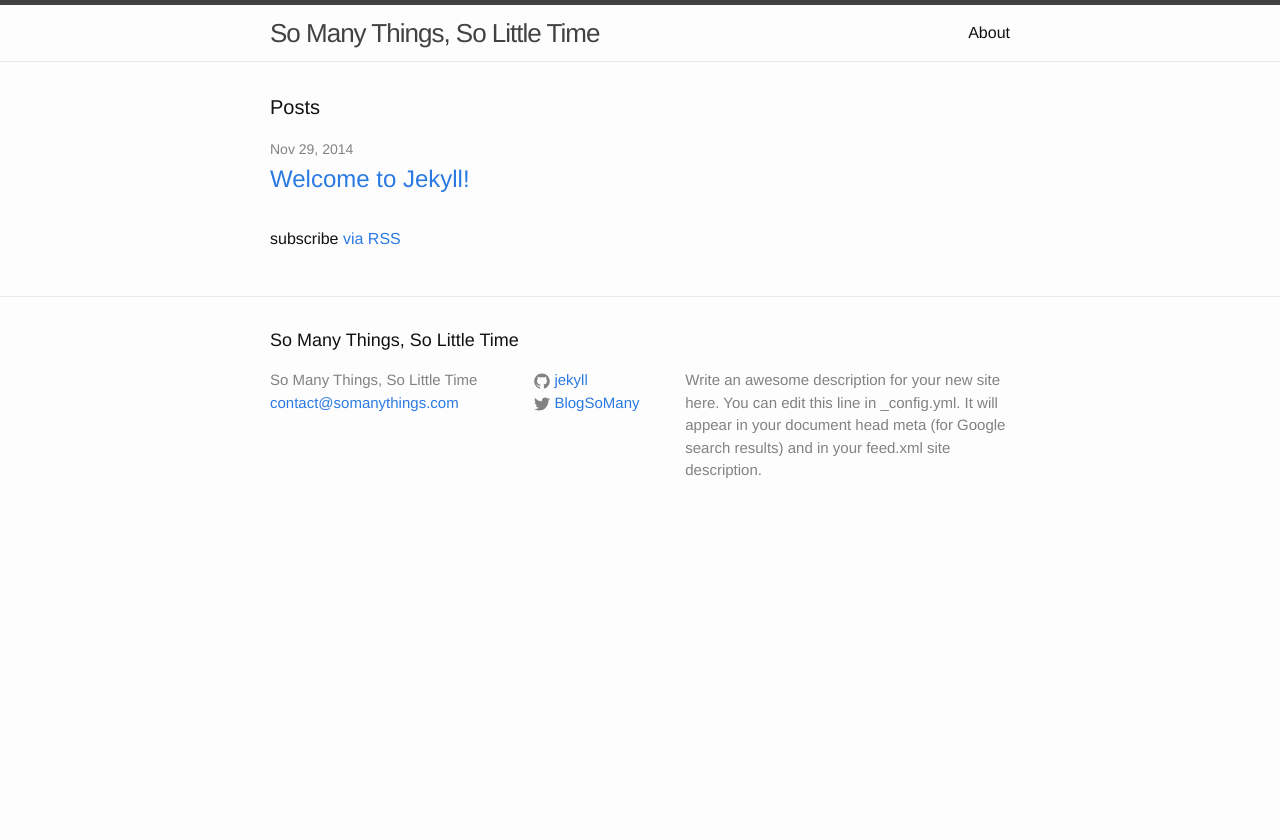
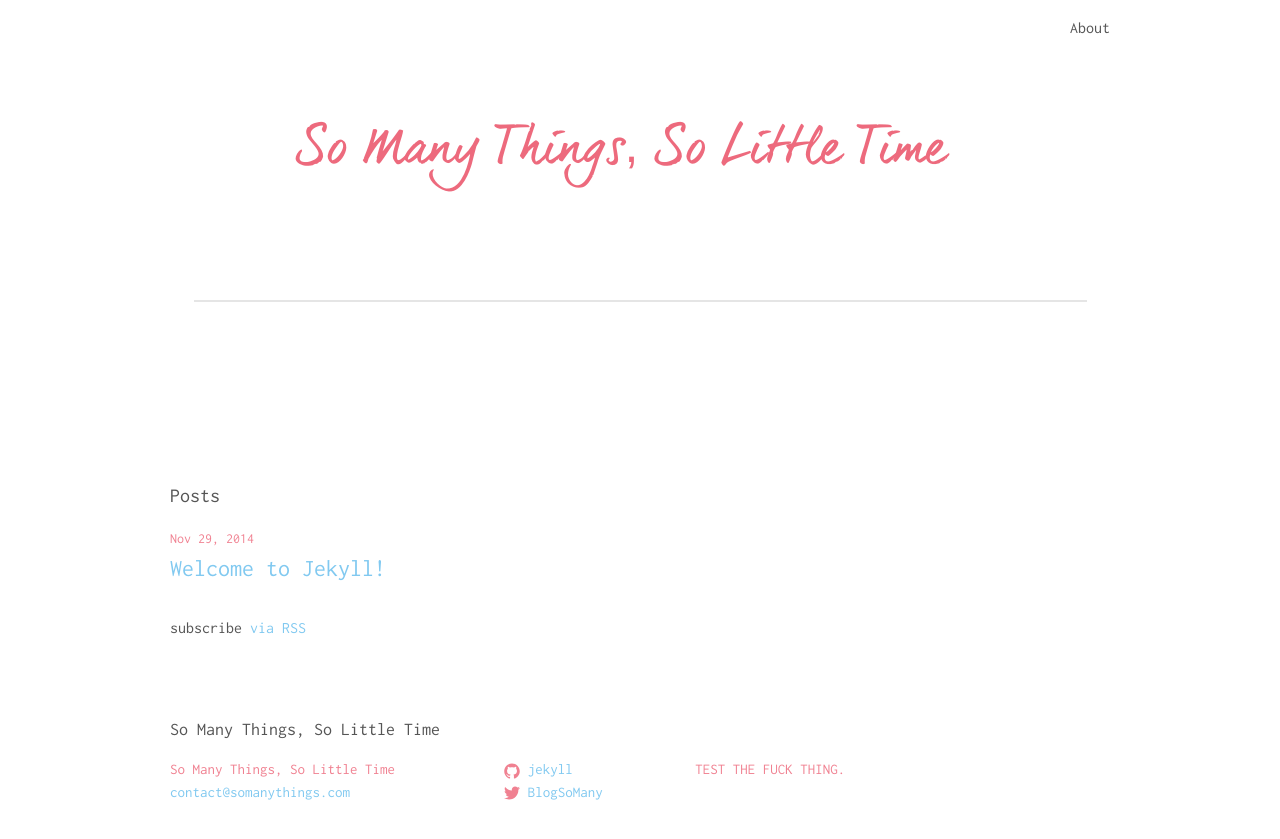
Before and after one commit to somanythingssolittletime/somanythingssolittletime.github.io, a Jekyll site: the page built from index.html, in a window 1280 px wide. Shown: the top 839 px of the page. Built offline with Jekyll 4.4.1, drawn with Linux system fonts in a browser that asks for light colours.

Commit message:
changes color schema and adds new fonts

```diff
--- a/_config.yml
+++ b/_config.yml
@@ -2,9 +2,7 @@
 title: So Many Things, So Little Time
 email: contact@somanythings.com
 description: > # this means to ignore newlines until "baseurl:"
-  Write an awesome description for your new site here. You can edit this
-  line in _config.yml. It will appear in your document head meta (for
-  Google search results) and in your feed.xml site description.
+  TEST THE FUCK THING.
 baseurl: "" # the subpath of your site, e.g. /blog/
 url: "http://somanythings.io" # the base hostname & protocol for your site
 twitter_username: BlogSoMany
--- a/_includes/head.html
+++ b/_includes/head.html
@@ -7,7 +7,7 @@
   <title>{% if page.title %}{{ page.title }}{% else %}{{ site.title }}{% endif %}</title>
   <meta name="description" content="{% if page.excerpt %}{{ page.excerpt | strip_html | strip_newlines | truncate: 160 }}{% else %}{{ site.description }}{% endif %}">
 
-  <link rel="stylesheet" href="{{ "/css/main.css" | prepend: site.baseurl }}">
+  <link rel="stylesheet" href="{{ "/public/css/main.css" | prepend: site.baseurl }}">
   <link rel="canonical" href="{{ page.url | replace:'index.html','' | prepend: site.baseurl | prepend: site.url }}">
   <link rel="alternate" type="application/atom+xml" title="{{ site.title }}" href="{{ "/feed.xml" | prepend: site.baseurl | prepend: site.url }}" />
 </head>
--- a/_includes/header.html
+++ b/_includes/header.html
@@ -1,8 +1,6 @@
 <header class="site-header">
 
   <div class="wrapper">
-
-    <a class="site-title" href="{{ site.baseurl }}/">{{ site.title }}</a>
 
     <nav class="site-nav">
       <a href="#" class="menu-icon">
@@ -22,6 +20,11 @@
       </div>
     </nav>
 
+    <div class="site-title">
+    <a class="site-title" href="{{ site.baseurl }}/">{{ site.title }}</a>
+    </div>
+
+    <div class="line"></div>
+
   </div>
-
 </header>
--- a/_sass/_base.scss
+++ b/_sass/_base.scss
@@ -108,8 +108,8 @@ a {
  * Blockquotes
  */
 blockquote {
-    color: $grey-color;
-    border-left: 4px solid $grey-color-light;
+    color: $rose-color;
+    border-left: 4px solid $rose-color-light;
     padding-left: $spacing-unit / 2;
     font-size: 18px;
     letter-spacing: -1px;
@@ -128,7 +128,7 @@ blockquote {
 pre,
 code {
     font-size: 15px;
-    border: 1px solid $grey-color-light;
+    border: 1px solid $rose-color-light;
     border-radius: 3px;
     background-color: #eef;
 }
@@ -198,7 +198,15 @@ pre {
         vertical-align: middle;
 
         path {
-            fill: $grey-color;
+            fill: $rose-color;
         }
     }
 }
+
+.line {
+    height: 2px;
+    background: #E5E5E5;
+    max-width: 95%;
+    float: center;
+    margin: 0 auto;
+}
--- a/_sass/_layout.scss
+++ b/_sass/_layout.scss
@@ -2,24 +2,25 @@
  * Site header
  */
 .site-header {
-    border-top: 5px solid $grey-color-dark;
-    border-bottom: 1px solid $grey-color-light;
-    min-height: 56px;
+    border-bottom: 1px solid $rose-color-light;
+    min-height: 450px;
 
     // Positioning context for the mobile navigation icon
     position: relative;
 }
 
 .site-title {
-    font-size: 26px;
-    line-height: 56px;
+    font-family: $brand-font-family;
+    font-size: 50px;
+    line-height: 300px;
     letter-spacing: -1px;
-    margin-bottom: 0;
-    float: left;
+    margin-bottom: 0 auto;
+    text-align: center;
+    float: center;
 
     &,
     &:visited {
-        color: $grey-color-dark;
+        color: $rose-color-dark;
     }
 }
 
@@ -46,7 +47,7 @@
         top: 9px;
         right: 30px;
         background-color: $background-color;
-        border: 1px solid $grey-color-light;
+        border: 1px solid $rose-color-light;
         border-radius: 5px;
         text-align: right;
 
@@ -64,7 +65,7 @@
                 height: 15px;
 
                 path {
-                    fill: $grey-color-dark;
+                    fill: $rose-color-dark;
                 }
             }
         }
@@ -92,7 +93,7 @@
  * Site footer
  */
 .site-footer {
-    border-top: 1px solid $grey-color-light;
+    border-top: 1px solid $rose-color-light;
     padding: $spacing-unit 0;
 }
 
@@ -109,7 +110,7 @@
 
 .footer-col-wrapper {
     font-size: 15px;
-    color: $grey-color;
+    color: $rose-color;
     margin-left: -$spacing-unit / 2;
     @extend %clearfix;
 }
@@ -180,7 +181,7 @@
 
 .post-meta {
     font-size: $small-font-size;
-    color: $grey-color;
+    color: $rose-color;
 }
 
 .post-link {
--- a/css/main.scss
+++ b/public/css/main.scss
@@ -3,26 +3,41 @@
 ---
 @charset "utf-8";
 
+@font-face {
+  font-family: 'dearJoe';
+  src:url('../fonts/dearJoe.otf'),
+  url('../fonts/dearJoe.ttf') format('truetype');
+  font-weight: normal;
+  font-style: normal;
+}
 
+@font-face {
+  font-family: 'Inconsolata';
+  src:url('../fonts/Inconsolata.otf'),;
+  font-weight: normal;
+  font-style: normal;
+}
 
 // Our variables
-$base-font-family: Helvetica, Arial, sans-serif;
+$brand-font-family: dearJoe, Helvetica, sans-serif;
+$base-font-family: Inconsolata, Helvetica, sans-serif;
 $base-font-size:   16px;
 $small-font-size:  $base-font-size * 0.875;
 $base-line-height: 1.5;
 
 $spacing-unit:     30px;
 
-$text-color:       #111;
-$background-color: #fdfdfd;
-$brand-color:      #2a7ae2;
+$text-color:       #555;
+$background-color: #fff;
+$brand-color:      #81c9f0;
 
-$grey-color:       #828282;
-$grey-color-light: lighten($grey-color, 40%);
-$grey-color-dark:  darken($grey-color, 25%);
+$rose-color:       #f08191;
+$rose-color-light: lighten($rose-color, 40%);
+$rose-color-light: lighten($rose-color, 40%);
+$rose-color-dark:  darken($rose-color, 5%);
 
 // Width of the content area
-$content-width:    800px;
+$content-width:    1000px;
 
 $on-palm:          600px;
 $on-laptop:        800px;
```
Also changed, not shown: public/fonts/Inconsolata.otf (added), public/fonts/dearJoe.otf (added), public/fonts/dearJoe.ttf (added).
